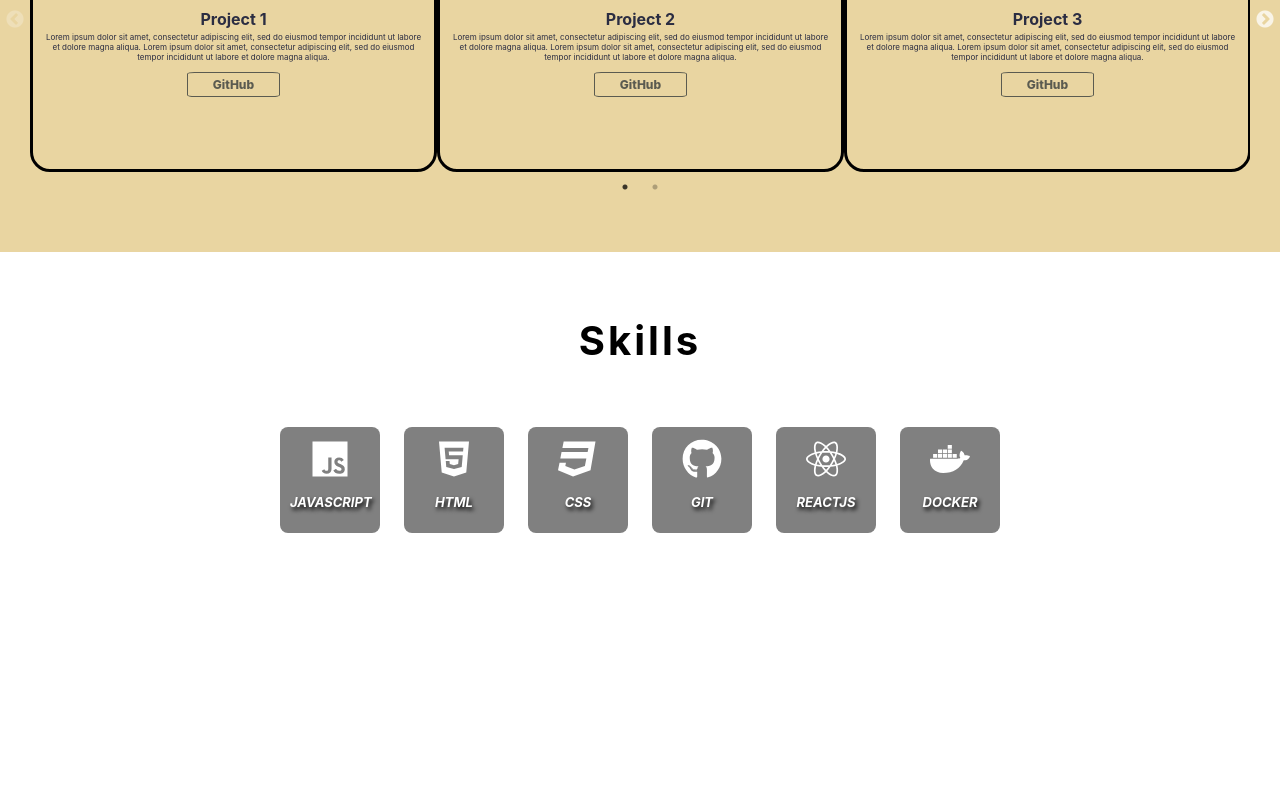
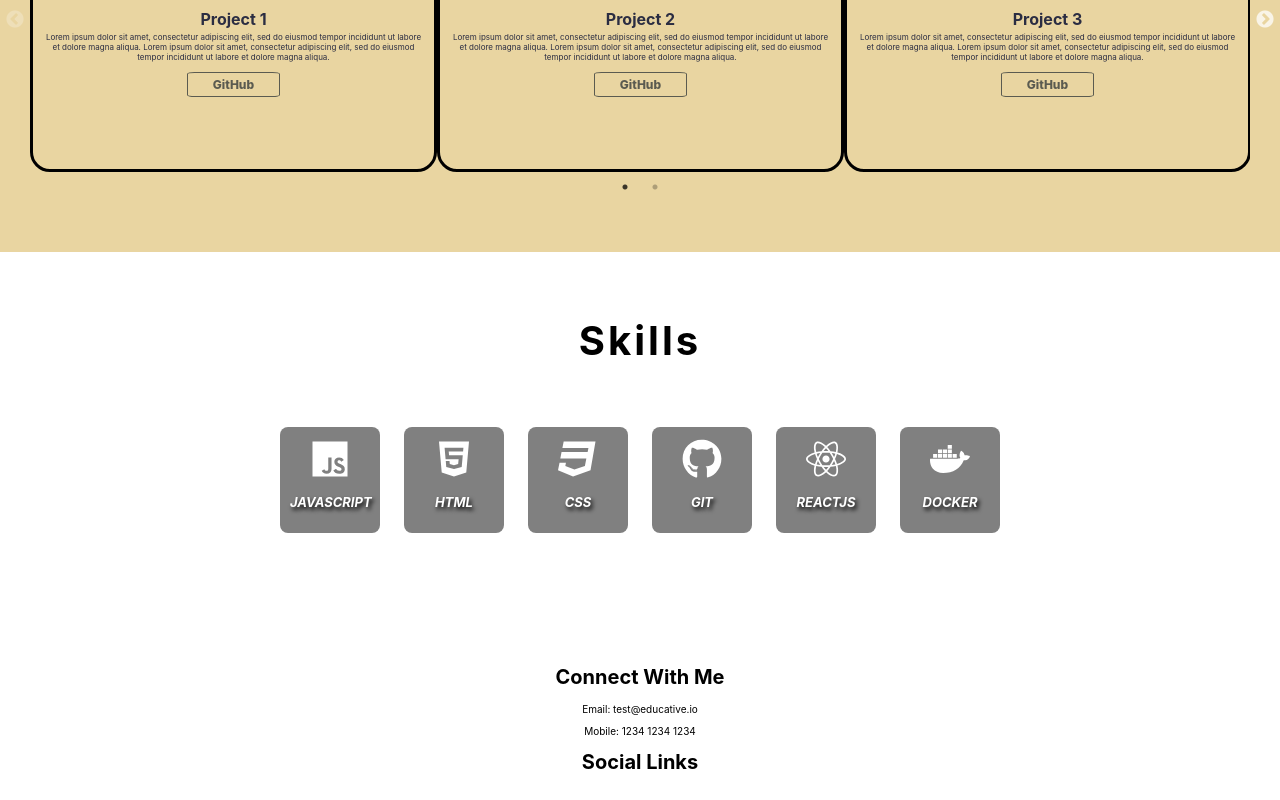
Before and after one commit to BryanGonsalves/personal-portfolio, a React (Create React App) app in the folder portfolio/: page / in a window 1280 px wide. Shown: the part 1624-2424 px from the top of the page. Before the commit the page ends 2276 px from the top, so only its background shows below. Built offline with nearby package versions, Linux system fonts and the light colour scheme.

Commit message:
Added Footer to App.js

```diff
--- a/portfolio/src/App.js
+++ b/portfolio/src/App.js
@@ -1,6 +1,7 @@
 import './App.css';
 import About from './components/About.js';
 import Body from './components/Body.js';
+import Footer from './components/Footer.js';
 import Header from './components/Header.js';
 import Project from './components/Projects.js';
 import Skill from './components/Skills.js';
@@ -15,6 +16,7 @@ const App = () => {
         <About/>
         <Project/>
         <Skill />
+        <Footer />
 
 
 
```
